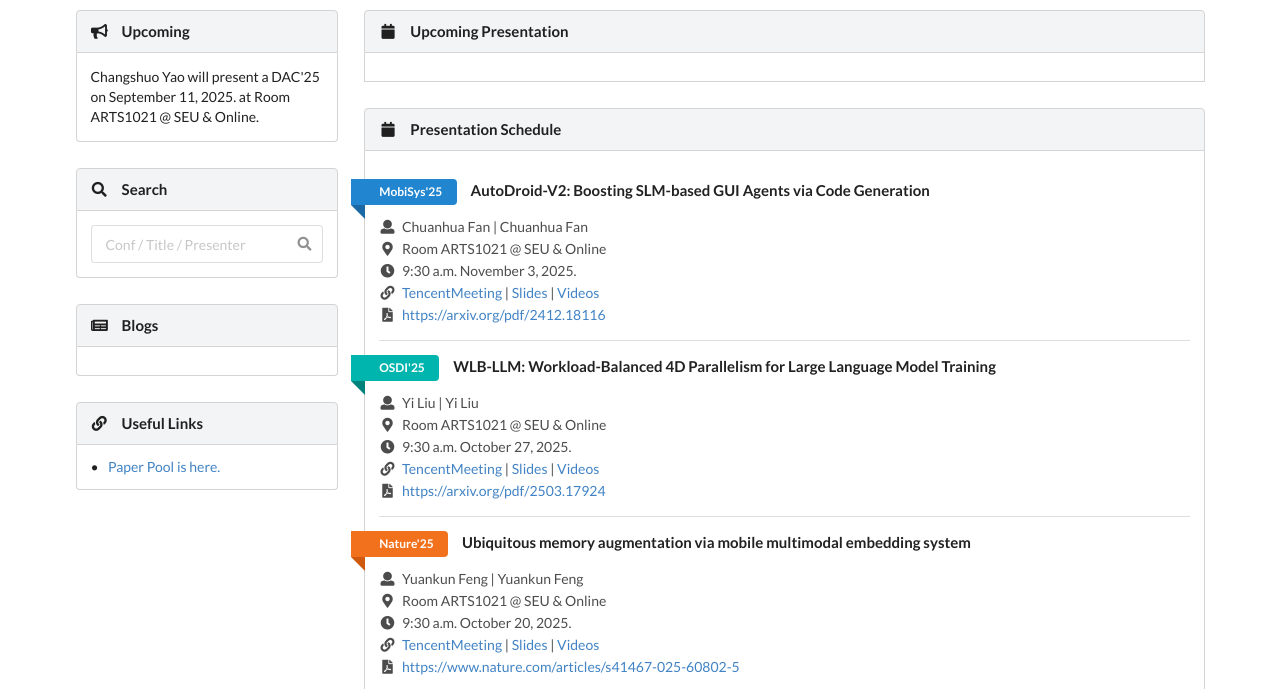
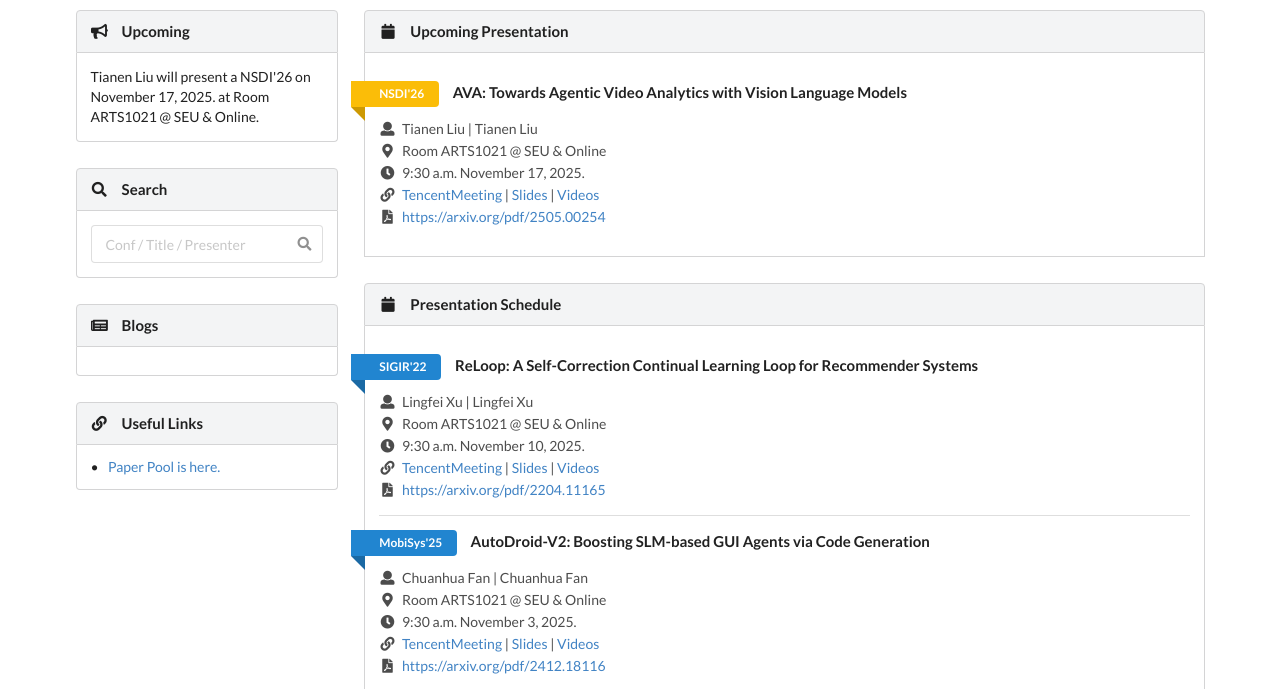
Before and after one commit to SEU-SIGMLSys/SEU-SIGMLSys.github.io, a website: page index.html in a window 1280 px wide. Shown: the part 69-758 px from the top of the page. Drawn offline with nearby package versions, Linux system fonts and the light colour scheme.

Commit message:
update schedules

```diff
--- a/index.html
+++ b/index.html
@@ -59,7 +59,7 @@
                 <div class="content">
                     <div class="description"> </div>
 <!-- 格式参考 <div class="description">Tiange Xia will present a DAC &#39; 24 on November 29, 2024. at Room ARTS1021 @ SEU &amp; Online.</div>-->
-<div class="description">Changshuo Yao will present a DAC'25 on September 11, 2025. at Room ARTS1021 @ SEU &amp; Online.</div>
+<div class="description">Tianen Liu will present a NSDI'26 on November 17, 2025. at Room ARTS1021 @ SEU &amp; Online.</div>
                 </div>
             </div>
             <h4 class="ui block top attached header">
--- a/schedules.js
+++ b/schedules.js
@@ -1,7 +1,61 @@
 var upcoming_schedules = [
+{
+    "title": "AVA: Towards Agentic Video Analytics with Vision Language Models",
+    "conf": "NSDI'26",
+    "presenter": "Tianen Liu",
+    "facilitator": "Tianen Liu",
+    "date": "November 17, 2025.",
+    "time": "9:30 a.m.",
+    "location": "Room ARTS1021 @ SEU & Online",
+    "links": [
+        {
+            "title": "TencentMeeting",
+            "url": "https://meeting.tencent.com/dm/kfgFZEGjkz4g"
+        },
+        {
+            "title": "Slides",
+            "url": "",
+        },
+        {
+            "title": "Videos",
+            "url": "",
+        }
+    ],
+    "dblp": {
+        "source": "website",
+        "url": "https://arxiv.org/pdf/2505.00254"
+    }
+},
 ]
 
 var schedules = [
+{
+    "title": "ReLoop: A Self-Correction Continual Learning Loop for Recommender Systems",
+    "conf": "SIGIR'22",
+    "presenter": "Lingfei Xu",
+    "facilitator": "Lingfei Xu",
+    "date": "November 10, 2025.",
+    "time": "9:30 a.m.",
+    "location": "Room ARTS1021 @ SEU & Online",
+    "links": [
+        {
+            "title": "TencentMeeting",
+            "url": "https://meeting.tencent.com/dm/kfgFZEGjkz4g"
+        },
+        {
+            "title": "Slides",
+            "url": "/slides/2025-11-10-SIGIR'22-ReLoop.pdf",
+        },
+        {
+            "title": "Videos",
+            "url": "http://10.201.0.220:8099/?meeting=2025-11-10-SIGIR'22-ReLoop",
+        }
+    ],
+    "dblp": {
+        "source": "website",
+        "url": "https://arxiv.org/pdf/2204.11165"
+    }
+},
 {
     "title": "AutoDroid-V2: Boosting SLM-based GUI Agents via Code Generation",
     "conf": "MobiSys'25",
```
Also changed, not shown: 1 other file.
